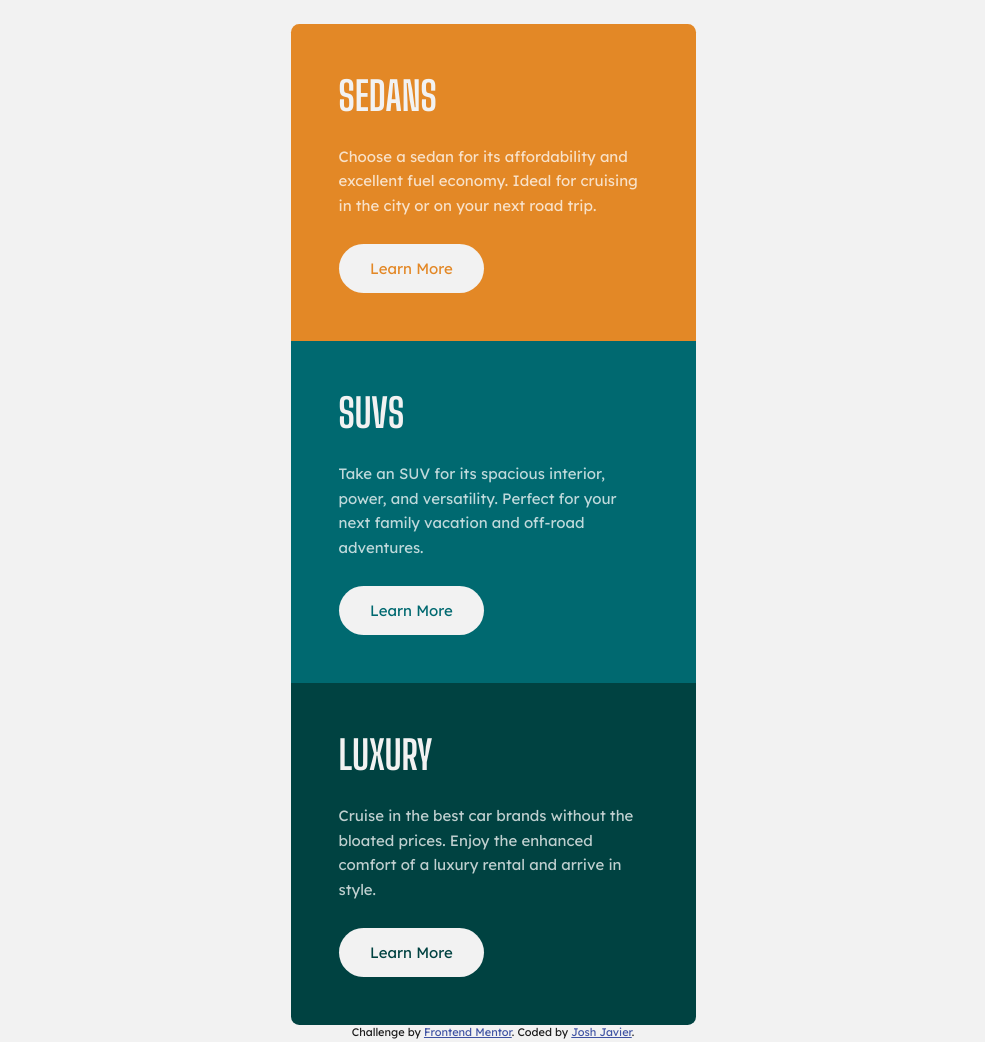
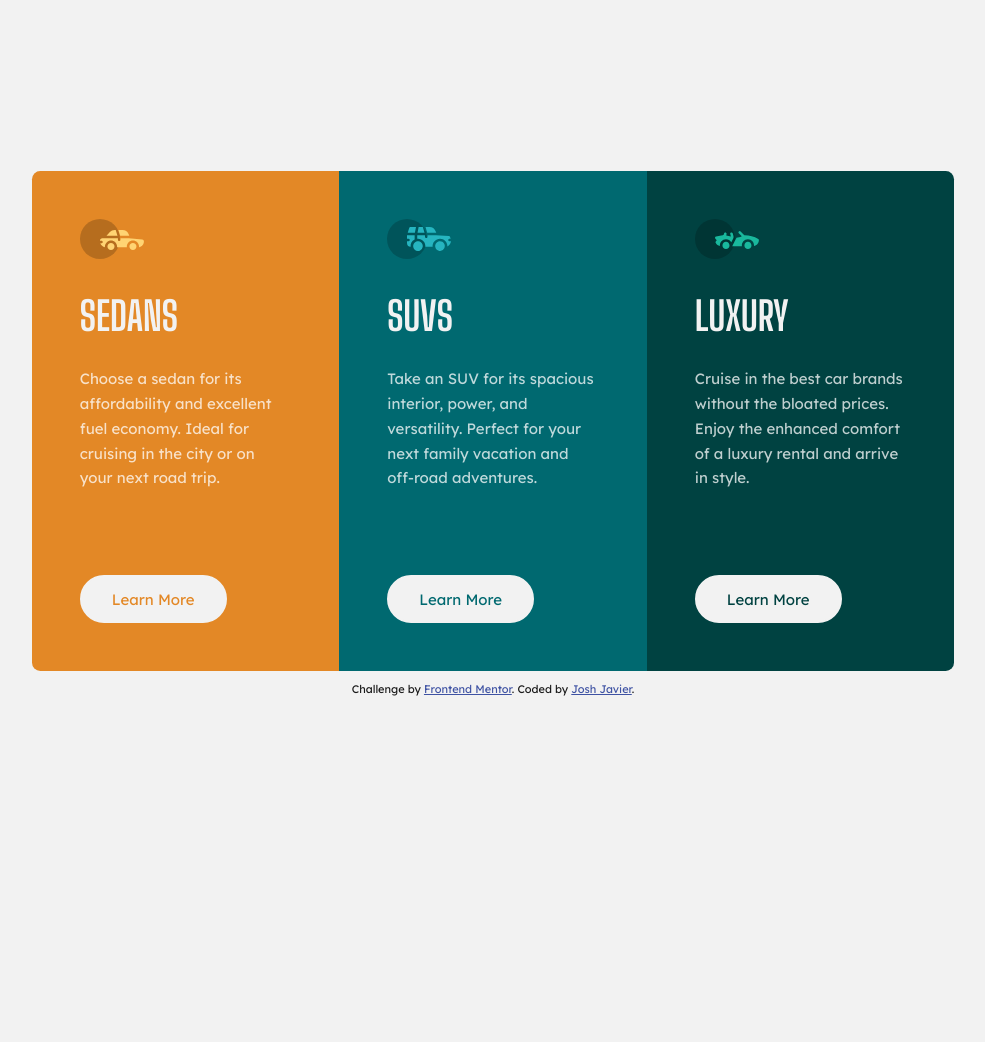
Before and after one commit to joshjavier/3-column-preview-card-component, a website: page index.html in a window 1280 px wide. Shown: the whole page, without its empty margins (147-1132 px from the left). After the commit the page ends 800 px from the top, so only its background shows below. Drawn offline with nearby package versions, Linux system fonts and the light colour scheme; files that its build step writes are made by us from their sources.

Commit message:
Update styles for large viewports

```diff
--- a/index.html
+++ b/index.html
@@ -20,6 +20,7 @@
   <main>
     <section class="section-one">
       <div class="flow">
+        <span><img src="images/icon-sedans.svg" alt=""></span>
         <h1>Sedans</h1>
         <p>Choose a sedan for its affordability and excellent fuel economy. Ideal for cruising in the city or on your next road trip.</p>
         <a href="#" class="btn">Learn More</a>
@@ -27,6 +28,7 @@
     </section>
     <section class="section-two">
       <div class="flow">
+        <span><img src="images/icon-suvs.svg" alt=""></span>
         <h1>SUVs</h1>
         <p>Take an SUV for its spacious interior, power, and versatility. Perfect for your next family vacation and off-road adventures.</p>
         <a href="#" class="btn">Learn More</a>
@@ -34,6 +36,7 @@
     </section>
     <section class="section-three">
       <div class="flow">
+        <span><img src="images/icon-luxury.svg" alt=""></span>
         <h1>Luxury</h1>
         <p>Cruise in the best car brands without the bloated prices. Enjoy the enhanced comfort of a luxury rental and arrive in style.</p>
         <a href="#" class="btn">Learn More</a>
--- a/sass/_base.scss
+++ b/sass/_base.scss
@@ -18,6 +18,11 @@ body {
   background-color: $very-light-gray;
 }
 
+img {
+  max-width: 100%;
+  display: inline-block;
+}
+
 :focus-visible {
   outline: .4em solid orange;
 }
--- a/sass/_components.scss
+++ b/sass/_components.scss
@@ -1,8 +1,16 @@
 .btn {
   display: inline-block;
-  padding: 1em 2.1em;
+  padding: .85em 2em;
   background-color: $very-light-gray;
   color: var(--bg-color);
   border-radius: 10em;
   text-decoration: none;
+  border: 2px solid $very-light-gray;
+  transition: background-color .1s;
+
+  &:active,
+  &:hover {
+    background-color: var(--bg-color);
+    color: $very-light-gray;
+  }
 }
--- a/sass/_layout.scss
+++ b/sass/_layout.scss
@@ -1,5 +1,24 @@
 body {
   padding: 1.6em;
+  min-height: 100vh;
+  display: flex;
+  flex-direction: column;
+  justify-content: center;
+}
+
+main {
+  display: flex;
+  flex-direction: column;
+  align-items: center;
+  margin-top: 2em; /* for pixel-perfect alignment with the mockup */
+
+  @media (min-width: $bp-large) {
+    flex-direction: row;
+    justify-content: center;
+    align-items: stretch;
+    min-height: 500px;
+    margin-top: 4.5em; /* for pixel-perfect alignment with the mockup */
+  }
 }
 
 
@@ -11,16 +30,36 @@ section {
   color: $transparent-white;
   background-color: var(--bg-color);
   max-width: 27em;
-  margin: 0 auto;
+
+  @media (min-width: $bp-large) {
+    max-width: 20.5em;
+  }
 }
 
-.flow > * + * {
-  margin-top: 1.7em;
+.flow {
+  display: flex;
+  flex-direction: column;
+  align-items: flex-start;
+  min-height: 100%;
+
+  > * + * {
+    margin-top: 1.9rem;
+  }
+
+  :last-child {
+    @media (min-width: $bp-large) {
+      margin-top: auto;
+    }
+  }
 }
 
 .section-one {
   --bg-color: #{$bright-orange};
   border-radius: $rounded-border $rounded-border 0 0;
+
+  @media (min-width: $bp-large) {
+    border-radius: $rounded-border 0 0 $rounded-border;
+  }
 }
 
 .section-two {
@@ -30,6 +69,10 @@ section {
 .section-three {
   --bg-color: #{$very-dark-cyan};
   border-radius: 0 0 $rounded-border $rounded-border;
+
+  @media (min-width: $bp-large) {
+    border-radius: 0 $rounded-border $rounded-border 0;
+  }
 }
 
 
@@ -39,8 +82,14 @@ section {
 .attribution {
   font-size: 11px;
   text-align: center;
+  margin-top: 1em;
 
   a {
     color: hsl(228, 45%, 44%);
+
+    &:active,
+    &:hover {
+      text-decoration: none;
+    }
   }
 }
--- a/sass/_variables.scss
+++ b/sass/_variables.scss
@@ -10,3 +10,4 @@ $dark-gray: hsl(0, 0%, 10%);
 
 // Measurements
 $rounded-border: .55em;
+$bp-large: 1000px;
```
